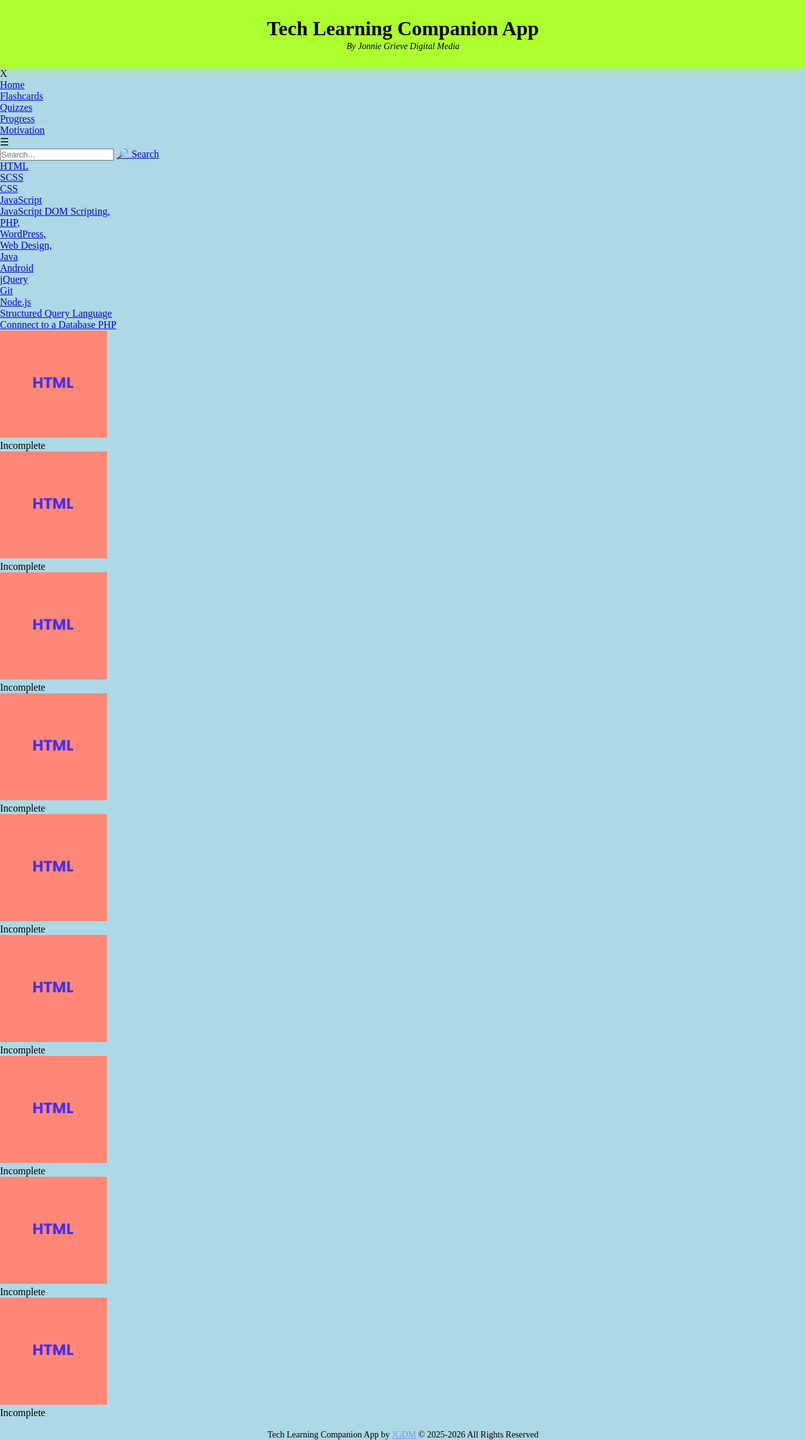
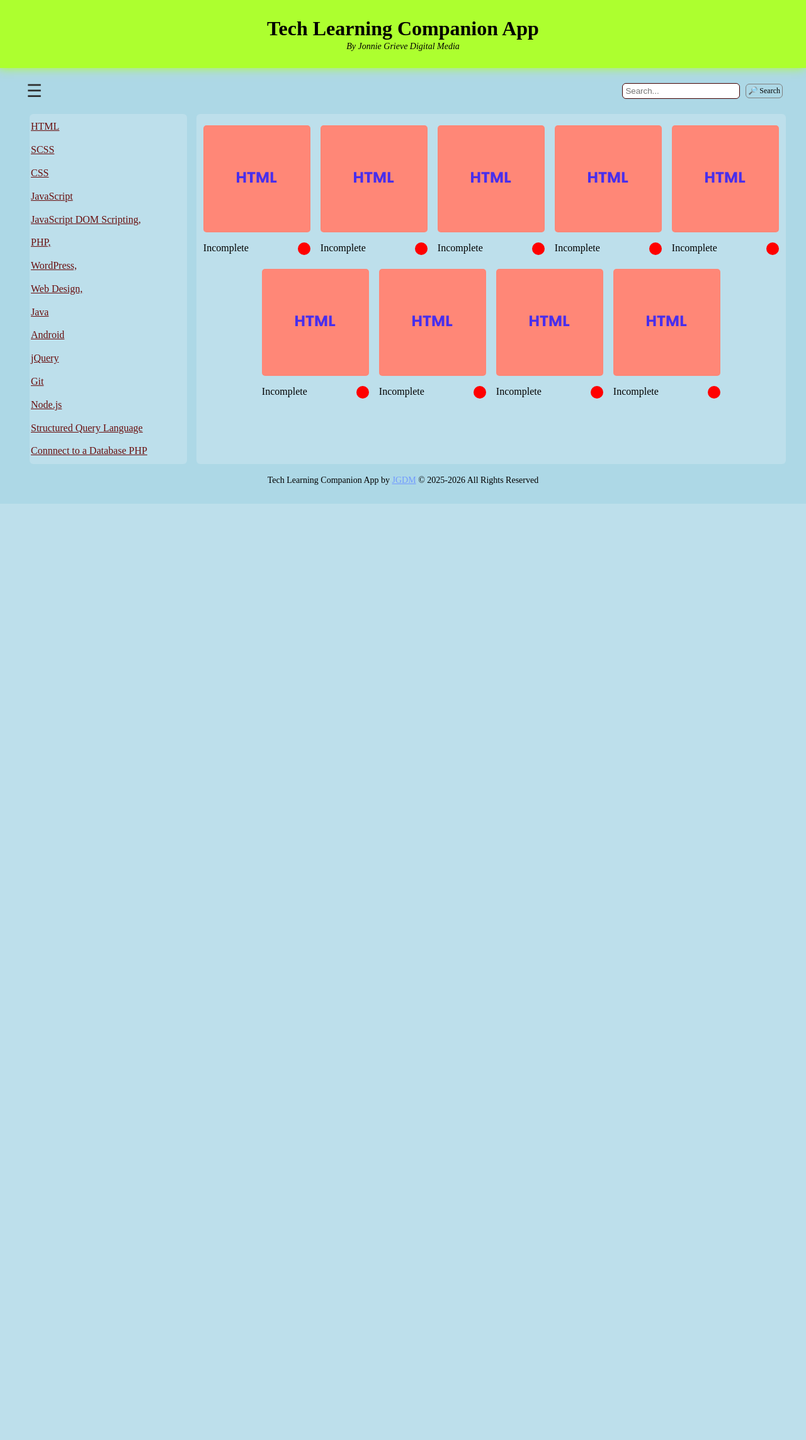
Before and after one commit to jg-digital-media/learning_companion_app, a PHP site: page /checklists.php in a window 1280 px wide. Shown: the whole page at 63% size. After the commit the page ends 800 px from the top, so only its background shows below. Run offline with PHP 8.4, Linux system fonts and the light colour scheme.

Commit message:
update stylesheet

```diff
--- a/style.css
+++ b/style.css
@@ -22,6 +22,198 @@ header span {
 body {
   font-family: "Times New Roman", Times, serif;
   background: lightblue;
+}
+body main.page #open_page_menu {
+  display: block;
+  color: #2e2e2e;
+  font-size: 28px;
+  padding: 10px;
+  cursor: pointer;
+  transition: color 0.3s;
+}
+body main.page #open_page_menu:hover {
+  color: #720303;
+}
+body main.page nav.navigation {
+  /* margin-top: 20pt;  */
+  transition: opacity 0.3s ease-in-out, visibility 0.3s;
+  position: absolute;
+  top: 0;
+  visibility: hidden;
+  opacity: 0;
+  width: auto;
+  height: 100%;
+  width: 120px;
+  background: #272727;
+  /* border-right: #7199ff solid 3px; */
+  border-right: #720303 solid 3px;
+}
+body main.page nav div.close_menu {
+  display: block;
+  margin: 10px auto;
+  width: 20px;
+  height: 20px;
+  background: red;
+  text-align: center;
+  border-radius: 50%;
+  padding: 3px;
+  transition: background 0.3s;
+  cursor: pointer;
+}
+body main.page nav div.close_menu:hover {
+  background: #ff3333;
+}
+body main.page nav div.close_menu .close_inner_container {
+  position: relative;
+  top: 2px;
+  color: white;
+  font-family: arial;
+  font-weight: bold;
+  transition: color 0.3s;
+}
+body main.page nav div.close_menu .close_inner_container:hover {
+  color: #323030;
+}
+body main.page nav .sub---navigation ul {
+  list-style: none;
+}
+body main.page nav .sub---navigation ul li {
+  line-height: 2.1;
+  margin: 4pt 0;
+  padding: 0 3px;
+}
+body main.page nav .sub---navigation ul li a {
+  color: white;
+  text-decoration: none;
+  transition: color 0.3s;
+}
+body main.page nav .sub---navigation ul li a:hover {
+  color: lightblue;
+}
+body main.page .search {
+  vertical-align: middle;
+  align-content: center;
+  flex-wrap: wrap;
+}
+body main.page section.site---search--container {
+  text-align: right;
+  width: 95%;
+  /* border: solid 1px #8d8d8d; */
+  margin: 10px auto;
+  /* height: 37px; */
+  /* display: inline-block; */
+  display: flex;
+  vertical-align: middle;
+  justify-content: space-between;
+}
+body main.page section.site---search--container #search_text_input {
+  padding: 4px;
+  border-radius: 6px;
+  border: #440404 solid 1px;
+  margin: 5px auto;
+  vertical-align: middle;
+}
+body main.page section.site---search--container #btn---search {
+  color: black;
+  display: inline-block;
+  text-align: center;
+  /* padding: 0 12px; */
+  padding: 3px;
+  margin: 5px;
+  border-radius: 6px;
+  border: solid 1px gray;
+  text-decoration: none;
+  font-size: 12px;
+  vertical-align: middle;
+  transition: scale 0.3s;
+  transition: scale 0.3s;
+}
+body main.page section.site---search--container #btn---search > span {
+  transform: scale(1.3);
+}
+body main.page section.site---topic--navigation_container {
+  display: flex;
+  /* visibility: visible; */
+  /* opacity: 1; */
+  width: 95%;
+  margin: 0 auto;
+}
+body main.page section.site---topic--navigation_container h2 {
+  text-align: center;
+}
+body main.page section.site---topic--navigation_container article {
+  padding: 2px;
+  border-radius: 6px;
+  background: #bddfeb;
+  margin: 0 auto;
+  text-align: center;
+  width: 100%;
+  /* ul {
+
+      padding: 2px;
+      border-radius: 6px;
+      background: lighten(lightblue, 4%);
+      margin: 0 auto;
+      text-align: center;
+  } */
+}
+body main.page section.site---topic--navigation_container .site---topic--navigation {
+  width: 30%;
+  /* border: solid 1px #8d8d8d; */
+}
+body main.page section.site---topic--navigation_container .site---topic--navigation ul {
+  padding: 2px;
+  border-radius: 6px;
+  background: #bddfeb;
+  margin: 0 15px;
+}
+body main.page section.site---topic--navigation_container .site---topic--navigation ul li {
+  line-height: 2.3;
+  list-style: none;
+}
+body main.page section.site---topic--navigation_container .site---topic--navigation ul li a {
+  color: #690e0e;
+  transition: color 0.3s;
+}
+body main.page section.site---topic--navigation_container .site---topic--navigation ul li a:hover {
+  color: #0d56aa;
+}
+body main.page section.site---topic--navigation_container .progress---checklist--container {
+  /* width: 50%; */
+  /* width: 690px; */
+  /* border: solid 1px #8d8d8d;  */
+}
+body main.page section.site---topic--navigation_container .progress---checklist--container ul li {
+  list-style: none;
+  /* width: 120px; */
+  /* width: 140px; */
+  width: 25%;
+  width: auto;
+  display: inline-block;
+  /* height: 63px; */
+  margin: 0 6px;
+}
+body main.page section.site---topic--navigation_container .progress---checklist--container ul li span img {
+  display: block;
+  width: 100%;
+  border-radius: 5px;
+  margin: 16px auto;
+}
+body main.page section.site---topic--navigation_container .progress---checklist--container ul li div.progress---checklist--item {
+  text-align: center;
+  margin: 6px 0;
+  display: flex;
+  /* align-items: self-start; */
+  justify-content: space-between;
+}
+body main.page section.site---topic--navigation_container .progress---checklist--container ul li div.progress---checklist--item .progress---checklist--icon.icon---incomplete {
+  display: inline-block;
+  border-radius: 50%;
+  width: 20px;
+  height: 20px;
+  background: red;
+  text-align: center;
+  /* border: solid 1px #ffffff; */
 }
 body.page---home main article {
   display: block;
```
Also changed, not shown: other parts of style.css (+3 -182 lines), 1 other file.
